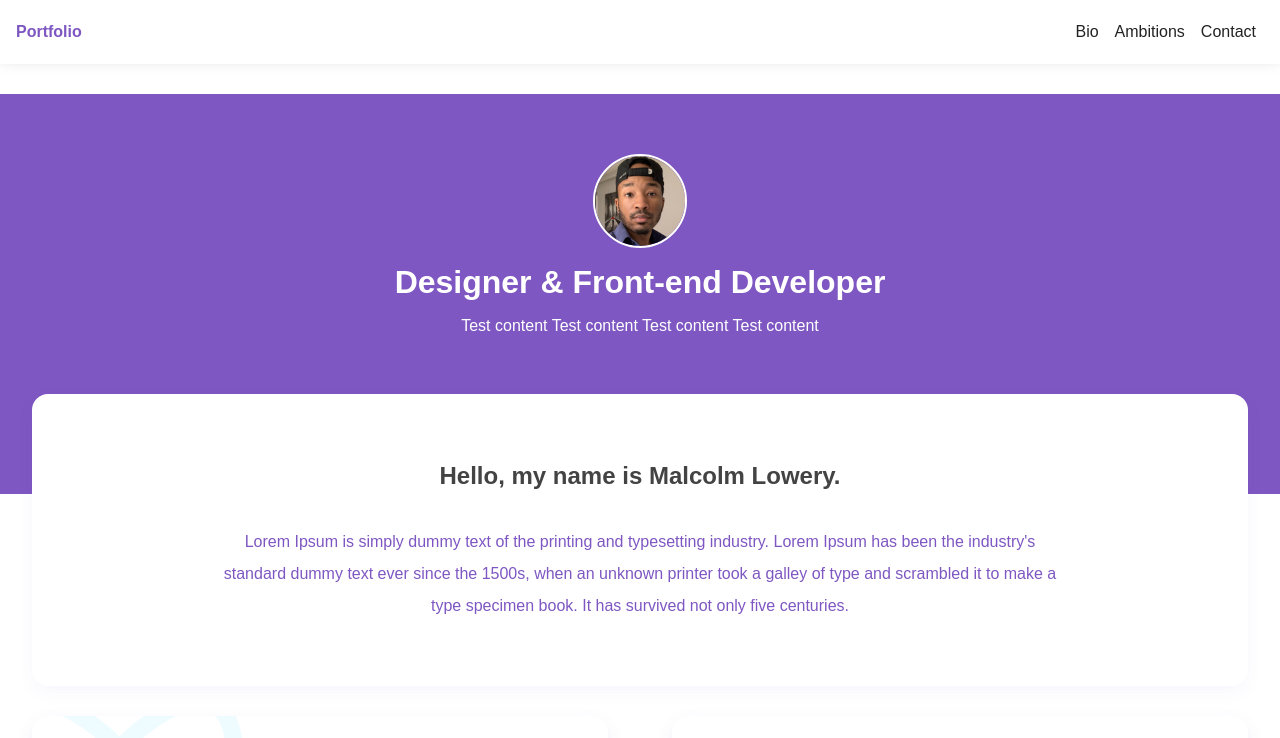
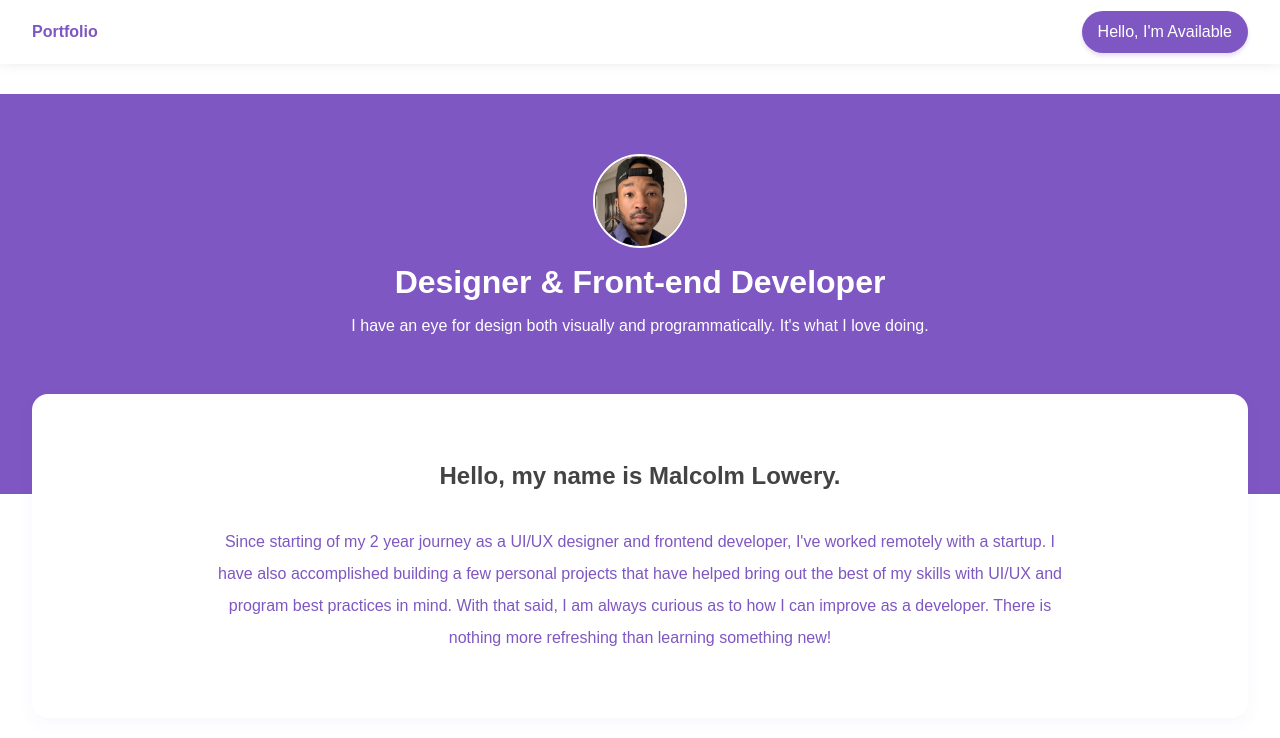
Before and after one commit to LeadAppDev/frontend-portfolio, a React app in the folder app/: page / in a window 1280 px wide. Shown: the top 738 px of the page. Built offline with nearby package versions, Linux system fonts and the light colour scheme.

Commit message:
Replaced nav list items with contact me button

```diff
--- a/app/src/components/Navbar.jsx
+++ b/app/src/components/Navbar.jsx
@@ -6,11 +6,9 @@ const Navbar = () => (
 			<div className='navbar__content'>
 				<h4 className='navbar__content__title'>Portfolio</h4>
 				<span className='navbar__expander'></span>
-				<ul className='navbar__content__list-items'>
-					<li>Bio</li>
-					<li>Ambitions</li>
-					<li>Contact</li>
-				</ul>
+				<button className='navbar__content__button'>
+					Hello, I'm Available
+				</button>
 			</div>
 	</div>
 );
--- a/app/src/components/Navbar.scss
+++ b/app/src/components/Navbar.scss
@@ -10,31 +10,33 @@
 		align-items: center;
 		display: flex;
 		height: 100%;
-		padding: 0 1rem;
+		padding: 0 2rem;
 
 		&__title {
 			color: #7e57c2;
 			margin: 0;
 		}
 
-		&__list-items {
-			align-items: center;
-			color: #222222;
-			display: flex;
-			height: 100%;
-			margin: 0;
-			> li {
-				align-items: center;
-				display: flex;
-				padding: 0 .5rem;
-				height: 100%;
+		&__button {
+			color: #fff;
+			box-shadow: 0 3px 4px rgba($color: #7e57c2, $alpha: 0.2);
+			background: #7e57c2;
+			border: none;
+			border-radius: 2rem;
+			font-size: 16px;
+			padding: .75rem 1rem;
+			outline: none;
+			transition: .3s;
+			&:hover {
+				box-shadow: 0 3px 16px rgba($color: #7e57c2, $alpha: 0.5);
+				cursor: pointer;
+				transition: .3s;
 			}
-			> li {
-				&:hover {
-					cursor: pointer;
-					color: #7e57c2;
-					transition: .2s;
-				}
+			&:active {
+				box-shadow: 0 3px 4px rgba($color: #7e57c2, $alpha: 0.2);
+				background: #704dac;
+				transition: .2s;
+				transform: scale(0.98);
 			}
 		}
 
--- a/app/src/views/Home.jsx
+++ b/app/src/views/Home.jsx
@@ -11,19 +11,18 @@ const Home = () => (
     <div className='homeView__banner'>
       <img className='homeView__banner__profileImg' src={porfileImg} />
       <h1>Designer & Front-end Developer</h1>
-      <p>Test content Test content Test content Test content </p>
+      <p>I have an eye for design both visually and programmatically. It's what I love doing.</p>
     </div>
 
     <div className='homeView__aboutMe'>
       <div className='homeView__aboutMe__content'>
         <h2 className='homeView__aboutMe__content__title'>Hello, my name is Malcolm Lowery.</h2>
         <p className='homeView__aboutMe__content__coverLetter'>
-          Lorem Ipsum is simply dummy text of the printing and
-          typesetting industry. Lorem Ipsum has been the industry's
-          standard dummy text ever since the 1500s, when an unknown
-          printer took a galley of type and scrambled it to make a
-          type specimen book. It has survived not only five
-          centuries.
+          Since starting of my 2 year journey as a UI/UX designer and frontend developer, I've worked
+          remotely with a startup. I have also accomplished building a few
+          personal projects that have helped bring out the best of my skills with UI/UX
+          and program best practices in mind. With that said, I am always curious as to how I can improve
+          as a developer. There is nothing more refreshing than learning something new!
         </p>
       </div>
     </div>
```
Also changed, not shown: app/dist/23b6ba6767b4aeada37867f9ff8c1c49.png (added), app/dist/283f9f863581bb226e65d9de0143ff14.png (added), app/dist/build.js.
